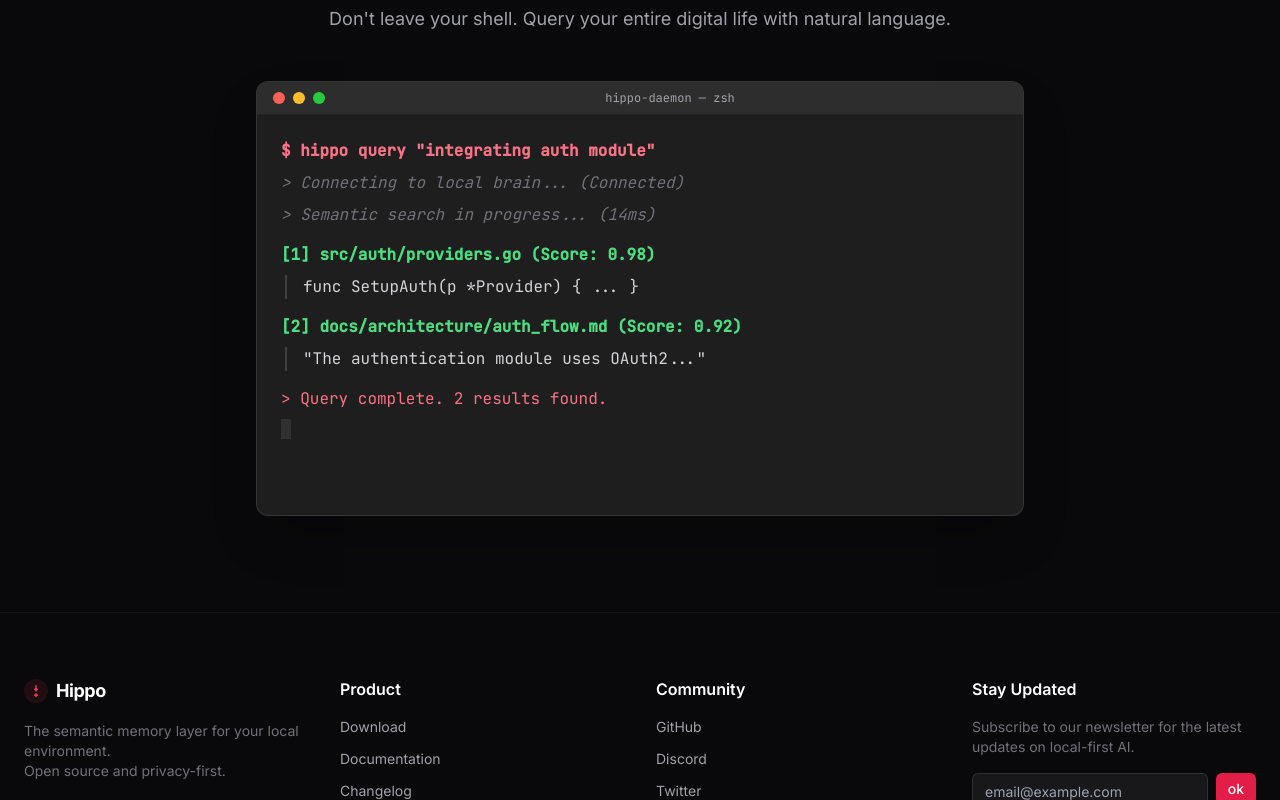
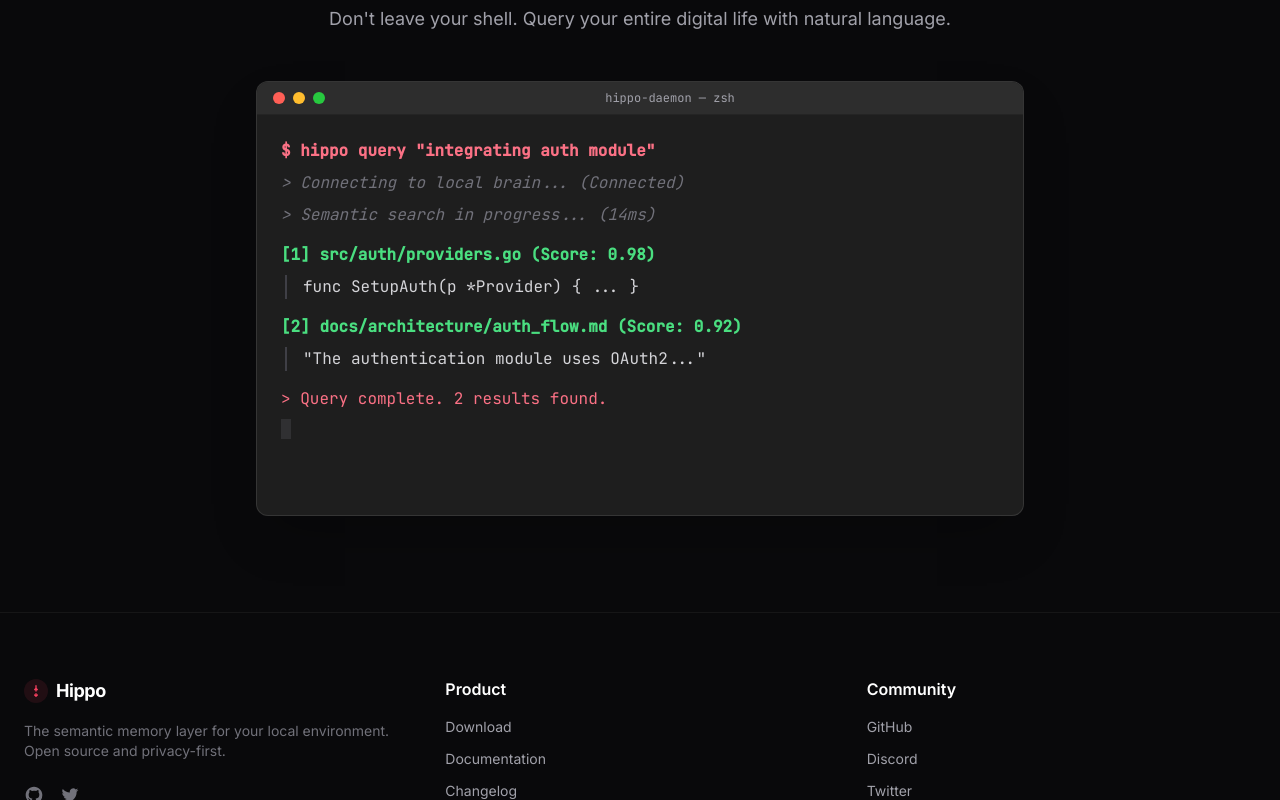
Before and after one commit to tomiwa-a/hippo, a React (Vite) app in the folder ui/: page / in a window 1280 px wide. Shown: the part 2000-2800 px from the top of the page. Built offline with nearby package versions, Linux system fonts and the light colour scheme.

Commit message:
fixed footer

```diff
--- a/ui/src/components/layout/Footer.tsx
+++ b/ui/src/components/layout/Footer.tsx
@@ -1,13 +1,13 @@
-import { Button } from '../ui/Button';
+
 
 export function Footer() {
   return (
     <footer className="bg-zinc-950 border-t border-white/5 py-12 md:py-16">
       <div className="container px-6 mx-auto">
-        <div className="grid grid-cols-1 md:grid-cols-4 gap-8 mb-12">
+        <div className="grid grid-cols-1 md:grid-cols-3 gap-8 mb-12">
 
           {/* Brand Column */}
-          <div className="col-span-1 md:col-span-1">
+          <div className="col-span-1">
             <div className="flex items-center space-x-2 mb-4">
               <div className="w-6 h-6 rounded-full bg-rose-500/10 flex items-center justify-center">
                 <svg viewBox="0 0 24 24" className="w-4 h-4 text-rose-500" fill="none" stroke="currentColor" strokeWidth="2">
@@ -21,17 +21,17 @@
               <br />Open source and privacy-first.
             </p>
             <div className="flex space-x-4">
-              {/* Social Icons (Placeholders) */}
-              <a href="#" className="text-zinc-500 hover:text-white transition-colors">
+              {/* Social Icons */}
+              <a href="https://github.com/tomiwa-a" target="_blank" rel="noopener noreferrer" className="text-zinc-500 hover:text-white transition-colors">
                 <span className="sr-only">GitHub</span>
                 <svg className="w-5 h-5" fill="currentColor" viewBox="0 0 24 24" aria-hidden="true">
                   <path fillRule="evenodd" d="M12 2C6.477 2 2 6.484 2 12.017c0 4.425 2.865 8.18 6.839 9.504.5.092.682-.217.682-.483 0-.237-.008-.868-.013-1.703-2.782.605-3.369-1.343-3.369-1.343-.454-1.158-1.11-1.466-1.11-1.466-.908-.62.069-.608.069-.608 1.003.07 1.531 1.032 1.531 1.032.892 1.53 2.341 1.088 2.91.832.092-.647.35-1.088.636-1.338-2.22-.253-4.555-1.113-4.555-4.951 0-1.093.39-1.988 1.029-2.688-.103-.253-.446-1.272.098-2.65 0 0 .84-.27 2.75 1.026A9.564 9.564 0 0112 6.844c.85.004 1.705.115 2.504.337 1.909-1.296 2.747-1.027 2.747-1.027.546 1.379.202 2.398.1 2.651.64.7 1.028 1.595 1.028 2.688 0 3.848-2.339 4.695-4.566 4.943.359.309.678.92.678 1.855 0 1.338-.012 2.419-.012 2.747 0 .268.18.58.688.482A10.019 10.019 0 0022 12.017C22 6.484 17.522 2 12 2z" clipRule="evenodd" />
                 </svg>
               </a>
-              <a href="#" className="text-zinc-500 hover:text-white transition-colors">
-                <span className="sr-only">Discord</span>
+              <a href="https://twitter.com/tomiwa_amole" target="_blank" rel="noopener noreferrer" className="text-zinc-500 hover:text-white transition-colors">
+                <span className="sr-only">Twitter</span>
                 <svg className="w-5 h-5" fill="currentColor" viewBox="0 0 24 24" aria-hidden="true">
-                   <path d="M20.317 4.37a19.791 19.791 0 00-4.885-1.515.074.074 0 00-.079.037c-.21.375-.444.864-.608 1.25a18.27 18.27 0 00-5.487 0 12.64 12.64 0 00-.617-1.25.077.077 0 00-.079-.037A19.736 19.736 0 003.677 4.37a.07.07 0 00-.032.027C.533 9.046-.32 13.58.099 18.057a.082.082 0 00.031.057 19.9 19.9 0 005.993 3.03.078.078 0 00.084-.028 14.09 14.09 0 001.226-1.994.076.076 0 00-.041-.106 13.107 13.107 0 01-1.872-.892.077.077 0 01-.008-.128 10.2 10.2 0 00.372-.292.074.074 0 01.077-.01c3.928 1.793 8.18 1.793 12.062 0a.074.074 0 01.078.01c.118.098.246.198.373.292a.077.077 0 01-.006.127 12.299 12.299 0 01-1.873.892.077.077 0 00-.041.107c.36.698.772 1.362 1.225 1.993a.076.076 0 00.084.028 19.839 19.839 0 006.002-3.03.077.077 0 00.032-.054c.5-5.177-.838-9.674-3.549-13.66a.061.061 0 00-.031-.03zM8.02 15.33c-1.183 0-2.157-1.085-2.157-2.419 0-1.333.956-2.419 2.157-2.419 1.21 0 2.176 1.096 2.157 2.42 0 1.333-.956 2.418-2.157 2.418zm7.975 0c-1.183 0-2.157-1.085-2.157-2.419 0-1.333.955-2.419 2.157-2.419 1.21 0 2.176 1.096 2.157 2.42 0 1.333-.946 2.418-2.157 2.418z" />
+                  <path d="M8.29 20.251c7.547 0 11.675-6.253 11.675-11.675 0-.178 0-.355-.012-.53A8.348 8.348 0 0022 5.92a8.19 8.19 0 01-2.357.646 4.118 4.118 0 001.804-2.27 8.224 8.224 0 01-2.605.996 4.107 4.107 0 00-6.993 3.743 11.65 11.65 0 01-8.457-4.287 4.106 4.106 0 001.27 5.477A4.072 4.072 0 012.8 9.713v.052a4.105 4.105 0 003.292 4.022 4.095 4.095 0 01-1.853.07 4.108 4.108 0 003.834 2.85A8.233 8.233 0 012 18.407a11.616 11.616 0 006.29 1.84" />
                 </svg>
               </a>
             </div>
@@ -52,32 +52,16 @@
           <div className="col-span-1">
             <h4 className="font-semibold text-white mb-4">Community</h4>
             <ul className="space-y-3 text-sm text-zinc-400">
-              <li><a href="#" className="hover:text-rose-400 transition-colors">GitHub</a></li>
+              <li><a href="https://github.com/tomiwa-a" target="_blank" rel="noopener noreferrer" className="hover:text-rose-400 transition-colors">GitHub</a></li>
               <li><a href="#" className="hover:text-rose-400 transition-colors">Discord</a></li>
-              <li><a href="#" className="hover:text-rose-400 transition-colors">Twitter</a></li>
+              <li><a href="https://twitter.com/tomiwa_amole" target="_blank" rel="noopener noreferrer" className="hover:text-rose-400 transition-colors">Twitter</a></li>
             </ul>
           </div>
-
-           {/* CTA Column */}
-           <div className="col-span-1 flex flex-col items-start">
-             <h4 className="font-semibold text-white mb-4">Stay Updated</h4>
-             <p className="text-zinc-500 text-sm mb-4">
-                Subscribe to our newsletter for the latest updates on local-first AI.
-             </p>
-             <div className="flex w-full space-x-2">
-                <input
-                  type="email"
-                  placeholder="email@example.com"
-                  className="bg-zinc-900 border border-white/10 rounded-md px-3 py-2 text-sm text-white focus:outline-none focus:ring-1 focus:ring-rose-500 w-full"
-                />
-                <Button size="sm">ok</Button>
-             </div>
-           </div>
 
         </div>
 
         <div className="border-t border-white/5 pt-8 flex flex-col md:flex-row items-center justify-between text-xs text-zinc-600">
-          <p>© 2024 Hippo Local AI. All rights reserved.</p>
+          <p>© 2026 Hippo Local AI. All rights reserved.</p>
           <div className="flex space-x-6 mt-4 md:mt-0">
             <a href="#" className="hover:text-zinc-400">Privacy Policy</a>
             <a href="#" className="hover:text-zinc-400">Terms of Service</a>
--- a/ui/src/components/layout/Navbar.tsx
+++ b/ui/src/components/layout/Navbar.tsx
@@ -37,9 +37,7 @@
 
         {/* CTA */}
         <div className="flex items-center space-x-4">
-          <Button variant="ghost" size="sm" className="hidden sm:inline-flex">
-            Sign In
-          </Button>
+
           <Button size="sm">
             Get Started
           </Button>
--- a/ui/src/index.css
+++ b/ui/src/index.css
@@ -5,6 +5,9 @@
 @tailwind utilities;
 
 @layer base {
+  html {
+    scroll-behavior: smooth;
+  }
   body {
     @apply bg-zinc-950 text-zinc-200 antialiased font-sans selection:bg-rose-500/30 selection:text-rose-200;
   }
```
